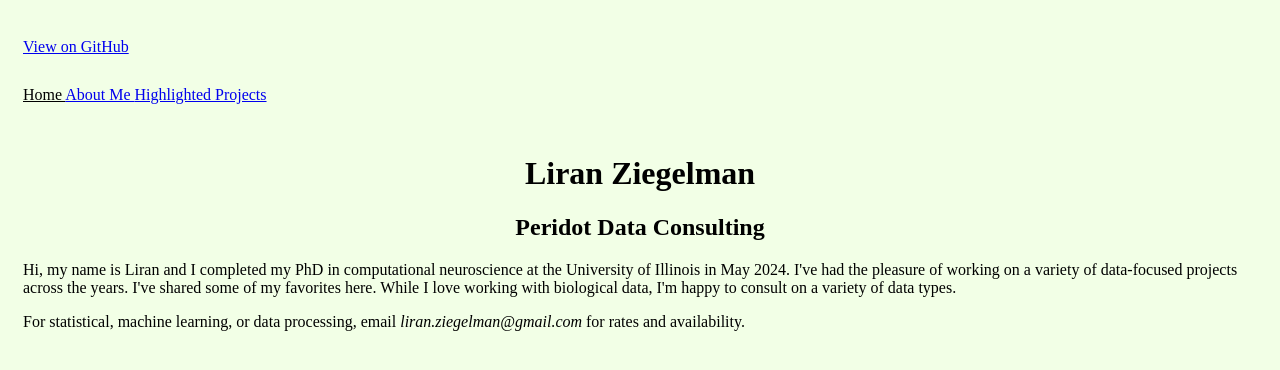
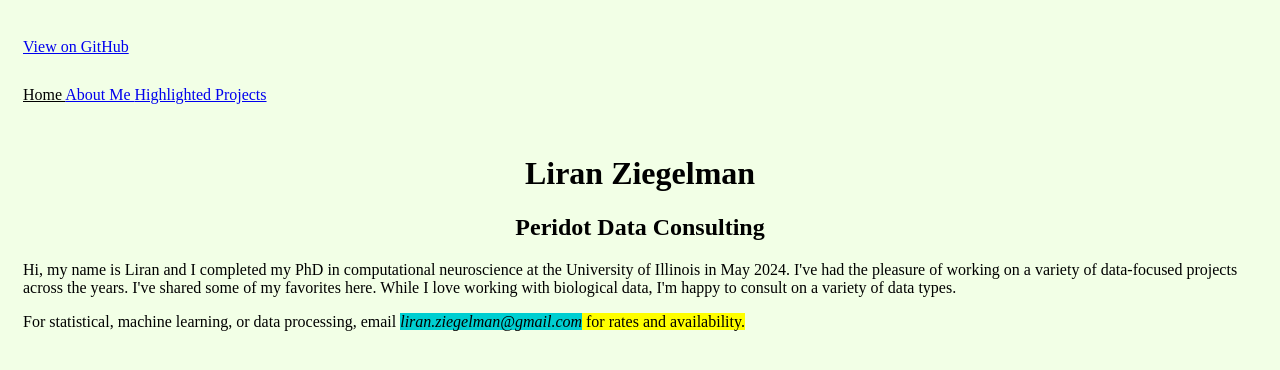
Before and after one commit to lziegelman/lziegelman.github.io, a Jekyll site: the page built from index.html, in a window 1280 px wide. Shown: the top 370 px of the page. Built offline with Jekyll 4.4.1, drawn with Linux system fonts in a browser that asks for light colours.

Commit message:
Update index.html

```diff
--- a/index.html
+++ b/index.html
@@ -6,4 +6,4 @@
 
 <p> Hi, my name is Liran and I completed my PhD in computational neuroscience at the University of Illinois in May 2024. I've had the pleasure of working on a variety of data-focused projects across the years. I've shared some of my favorites here. While I love working with biological data, I'm happy to consult on a variety of data types. </p>
 
-<p> For statistical, machine learning, or data processing, email <em>liran.ziegelman@gmail.com</em> for rates and availability. </p>
+<p> For statistical, machine learning, or data processing, email <mark style="background: #00ced1!important"><em>liran.ziegelman@gmail.com</em><mark> for rates and availability. </p>
```
